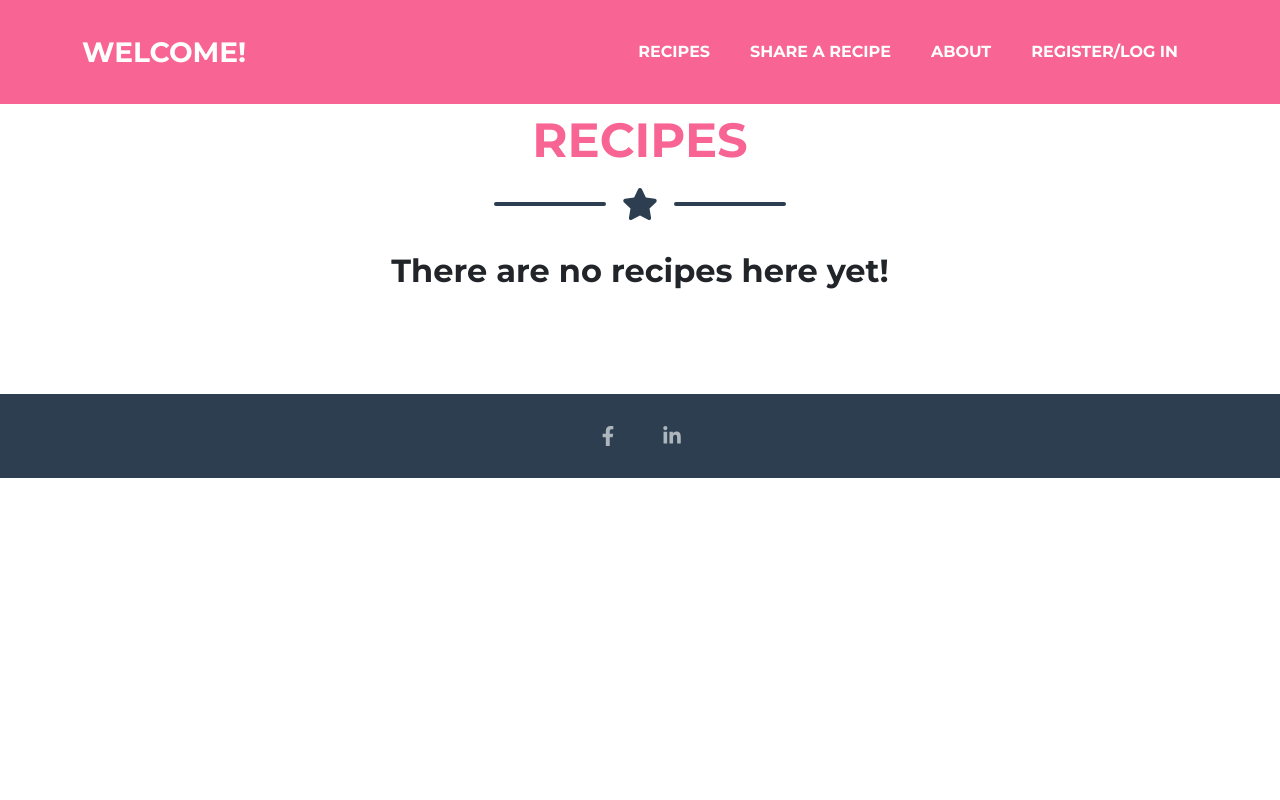
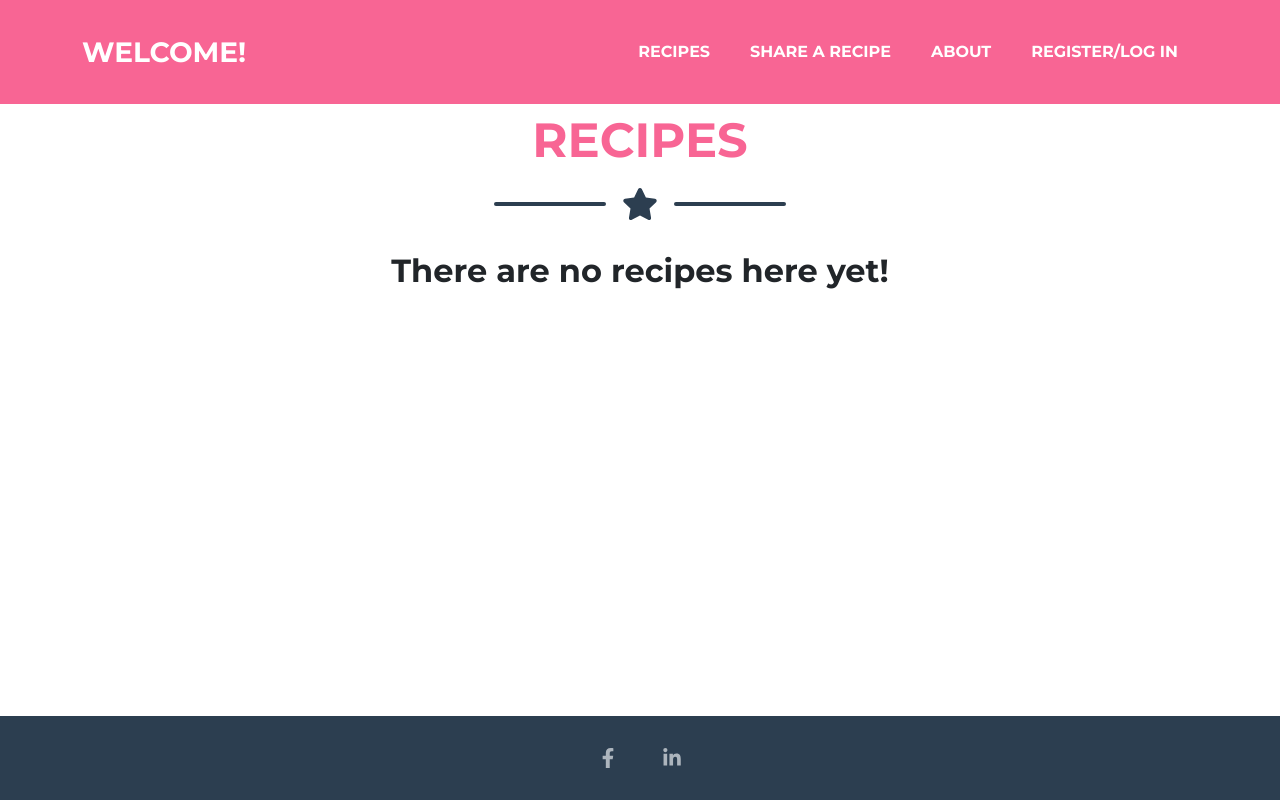
Before and after one commit to DoriCzele/CupcakeClub, a Flask app: page /recipes in a window 1280 px wide. Run offline with Flask 2, Linux system fonts and the light colour scheme; data that the repository does not hold is empty; some libraries are stand-ins or nearby versions.

Commit message:
Re-position footer

```diff
--- a/templates/layout/base.html
+++ b/templates/layout/base.html
@@ -22,7 +22,7 @@
 	<link href="{{url_for('static', filename='css/styles.css')}}" rel="stylesheet" />
 </head>
 
-<body>
+<body class="d-flex flex-column min-vh-100">
 	{% include "layout/navbar.html" %}
 
 	<div class="toast-container position-fixed bottom-0 end-0 p-3" style="z-index: 11">
--- a/templates/layout/footer.html
+++ b/templates/layout/footer.html
@@ -1,5 +1,5 @@
 <!-- Footer-->
-<footer class="footer text-center">
+<footer class="footer text-center mt-auto">
 	<div class="container">
 		<div class="row">
 			<!-- Footer Social Icons-->
```
